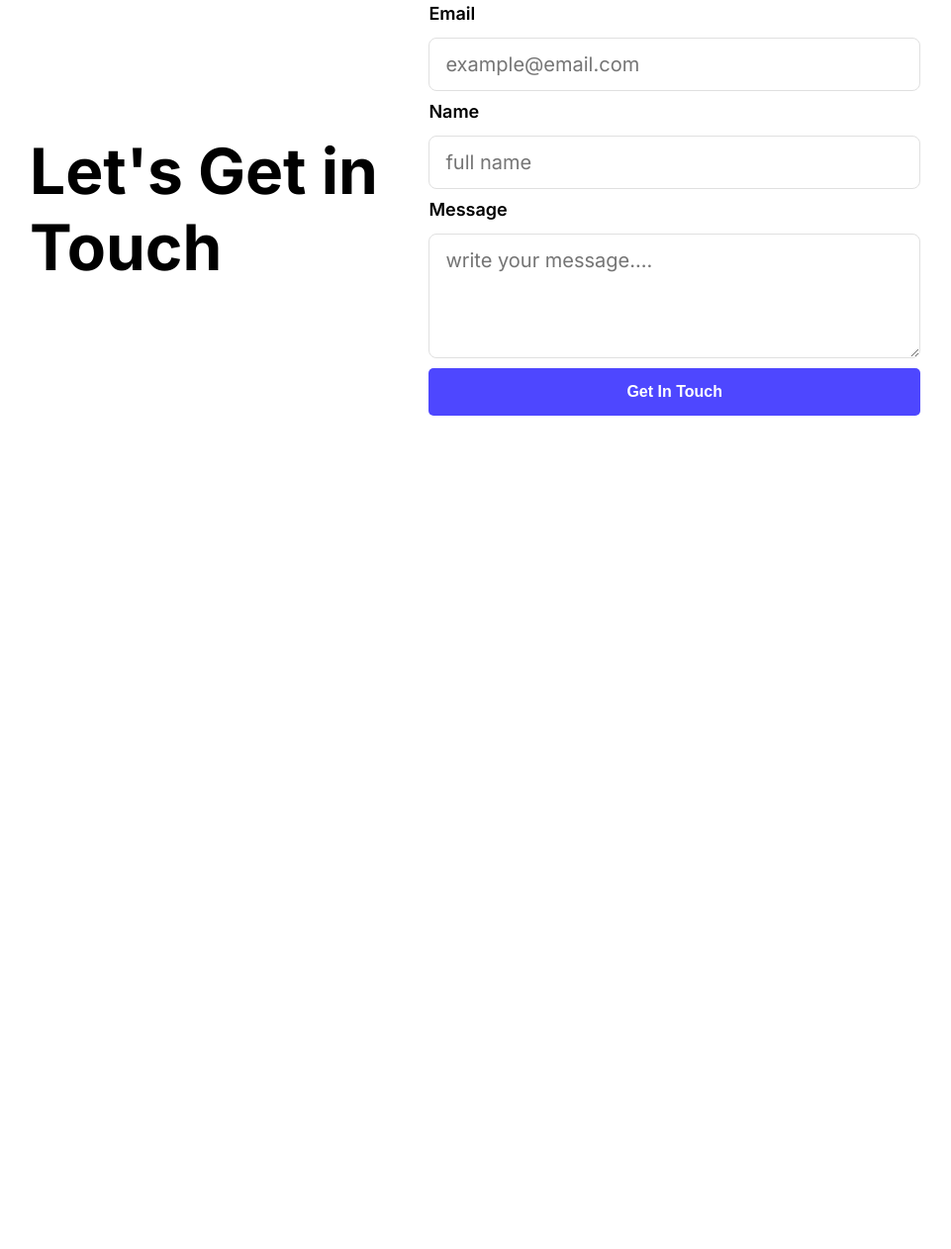
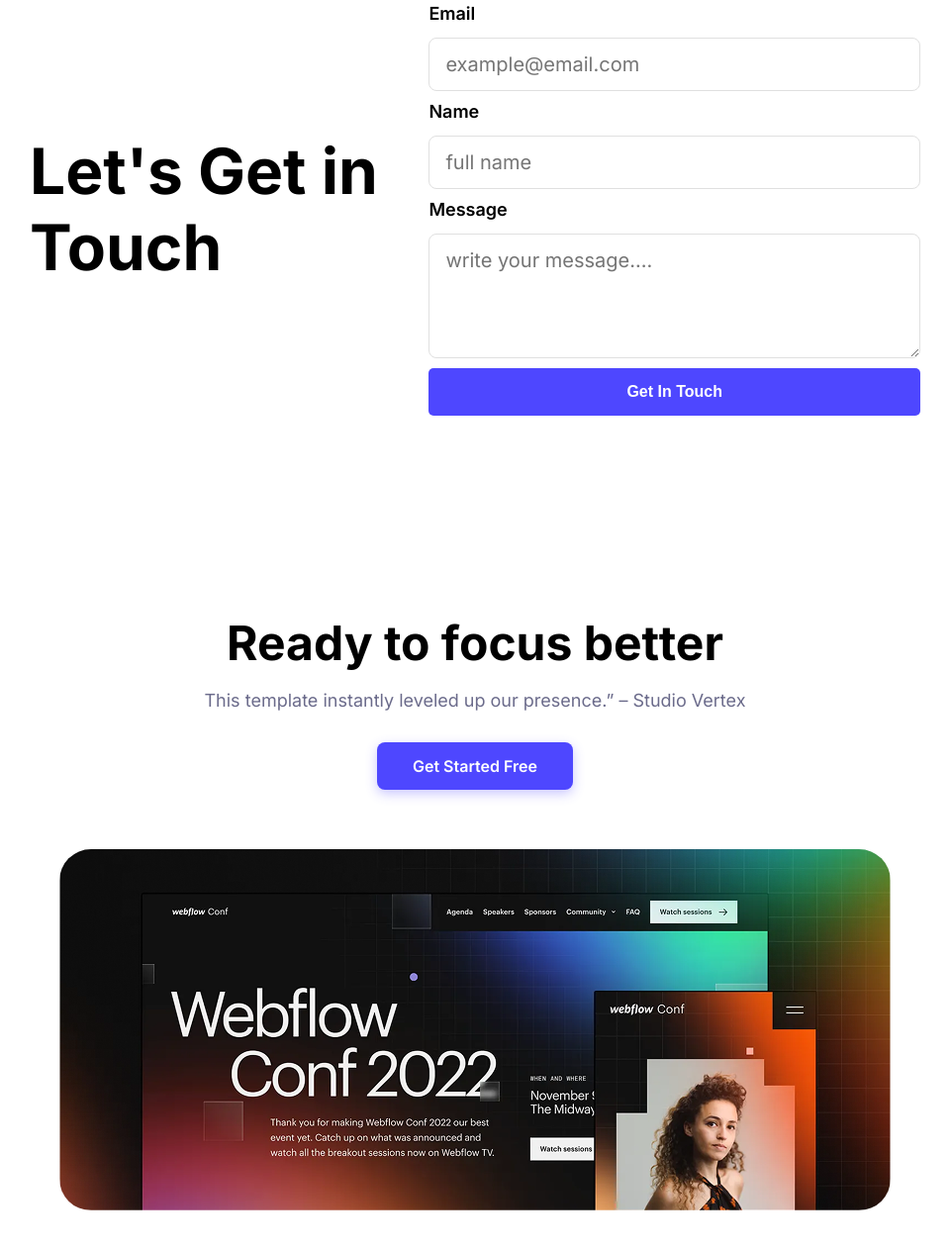
Before and after one commit to SamirMahmud28/Webflow-Agency-Website, a plain HTML site: page index.html in a window 1280 px wide. Shown: the part 1943-3205 px from the top of the page at 99% size, without its empty margins (160-1121 px from the left). Before the commit the page ends 2443 px from the top, so only its background shows below. Drawn offline with Linux system fonts and the light colour scheme.

Commit message:
focus section added

```diff
--- a/index.html
+++ b/index.html
@@ -80,7 +80,18 @@
                     </form>
                 </div>
             </section>
-
+            <section class="focus-section">
+                <div class="focus-content">
+                    <h2 class="focus-title">Ready to focus better</h2>
+                    <p class="focus-subtitle">
+                        This template instantly leveled up our presence.” – Studio Vertex
+                    </p>
+                    <a href="#" class="cta-button">Get Started Free</a>
+                </div>
+                <div class="focus-image">
+                    <img src="../images/wc-big.png" class="rounded-image" alt="Webflow conf 2022">
+                </div>
+            </section>
 </body>
 
 </html>
```
